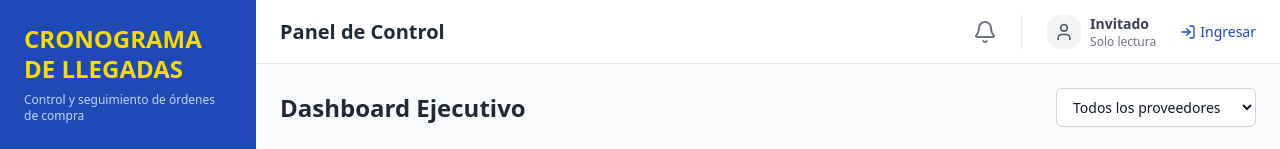
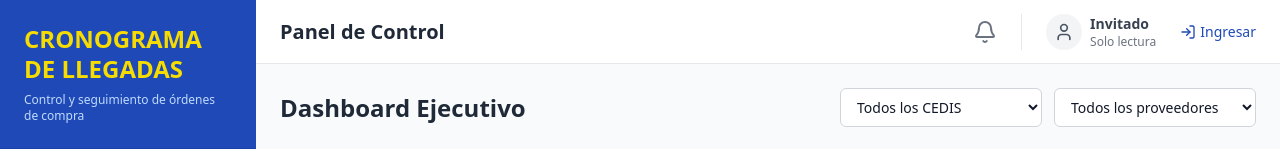
Before and after one commit to limhiaban-star/cronograma-llegadas, a React (Vite) app: page / in a window 1280 px wide. Shown: the top 149 px of the page. Built offline with nearby package versions, Linux system fonts and the light colour scheme.

Commit message:
Add CEDI filter to Dashboard

```diff
--- a/src/pages/Dashboard.jsx
+++ b/src/pages/Dashboard.jsx
@@ -3,14 +3,22 @@ import { useOrderStore } from '../store/useOrderStore';
 import { Package, Truck, XCircle, CheckCircle, Clock, AlertTriangle } from 'lucide-react';
 
 const PROVEEDORES = ['Bodesa', 'Veloci', 'Bajaj', 'Carabela', 'Kiwo', 'Yadea', 'Moto Colt'];
+const CEDIS = [
+  'CEDI MERIDA', 'CEDI TUXTLA GUTIÉRREZ', 'CEDI VILLAHERMOSA', 'CEDI OAXACA',
+  'CEDI EDOMEX', 'CEDI GUADALAJARA', 'CEDI MERIDA MOTOS', 'CEDI SAN LUIS POTOSÍ',
+  'CEDI CULIACÁN', 'CEDI SALTILLO', 'CEDI TIJUANA'
+];
 
 export default function Dashboard() {
   const { orders } = useOrderStore();
   const [filterProveedor, setFilterProveedor] = useState('');
+  const [filterCedi, setFilterCedi] = useState('');
 
-  const filteredOrders = filterProveedor
-    ? orders.filter(o => o.proveedor === filterProveedor)
-    : orders;
+  const filteredOrders = orders.filter(o => {
+    const matchesProveedor = filterProveedor ? o.proveedor === filterProveedor : true;
+    const matchesCedi = filterCedi ? o.cedi === filterCedi : true;
+    return matchesProveedor && matchesCedi;
+  });
 
   const inTransit = filteredOrders.filter(o => o.estatus === 'EN TRÁNSITO').length;
   const delivered = filteredOrders.filter(o => o.estatus === 'ENTREGADO').length;
@@ -48,14 +56,25 @@ export default function Dashboard() {
     <div className="space-y-6">
       <div className="flex flex-col sm:flex-row items-start sm:items-center justify-between gap-4">
         <h1 className="text-2xl font-display font-black text-gray-800">Dashboard Ejecutivo</h1>
+        <div className="flex items-center gap-3 w-full sm:w-auto">
           <select
-          className="border border-gray-300 rounded-md py-2 px-3 text-sm focus:ring-macro-blue outline-none bg-white min-w-[200px]"
+            className="border border-gray-300 rounded-md py-2 px-3 text-sm focus:ring-macro-blue outline-none bg-white min-w-[180px] flex-1"
+            value={filterCedi}
+            onChange={(e) => setFilterCedi(e.target.value)}
+          >
+            <option value="">Todos los CEDIS</option>
+            {CEDIS.map(c => <option key={c} value={c}>{c}</option>)}
+          </select>
+
+          <select
+            className="border border-gray-300 rounded-md py-2 px-3 text-sm focus:ring-macro-blue outline-none bg-white min-w-[180px] flex-1"
             value={filterProveedor}
             onChange={(e) => setFilterProveedor(e.target.value)}
           >
             <option value="">Todos los proveedores</option>
             {PROVEEDORES.map(p => <option key={p} value={p}>{p}</option>)}
           </select>
+        </div>
       </div>
 
       <div className="grid grid-cols-1 md:grid-cols-2 lg:grid-cols-4 gap-6">
```
Lines whose indentation alone changed are shown as unchanged.
